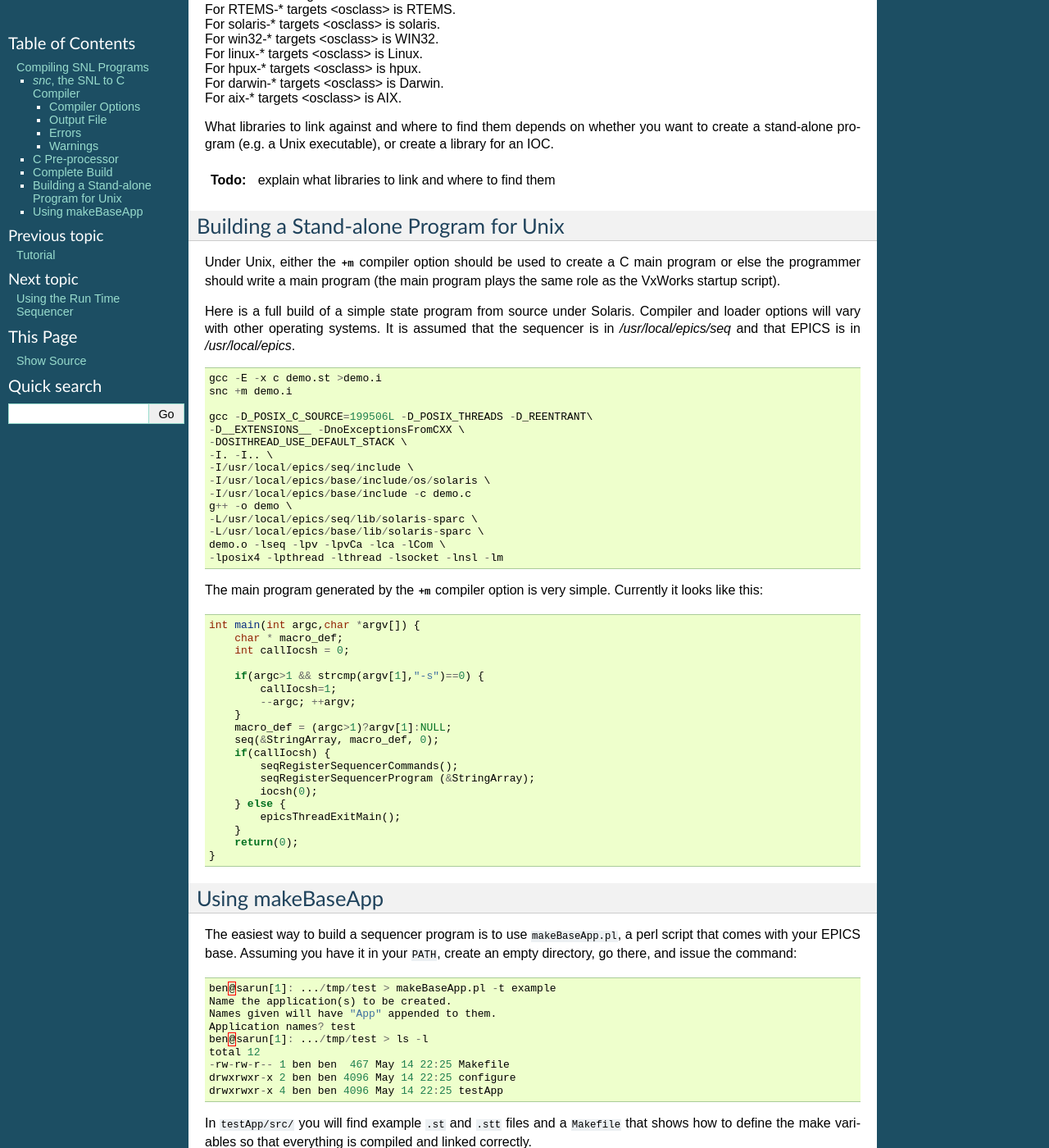
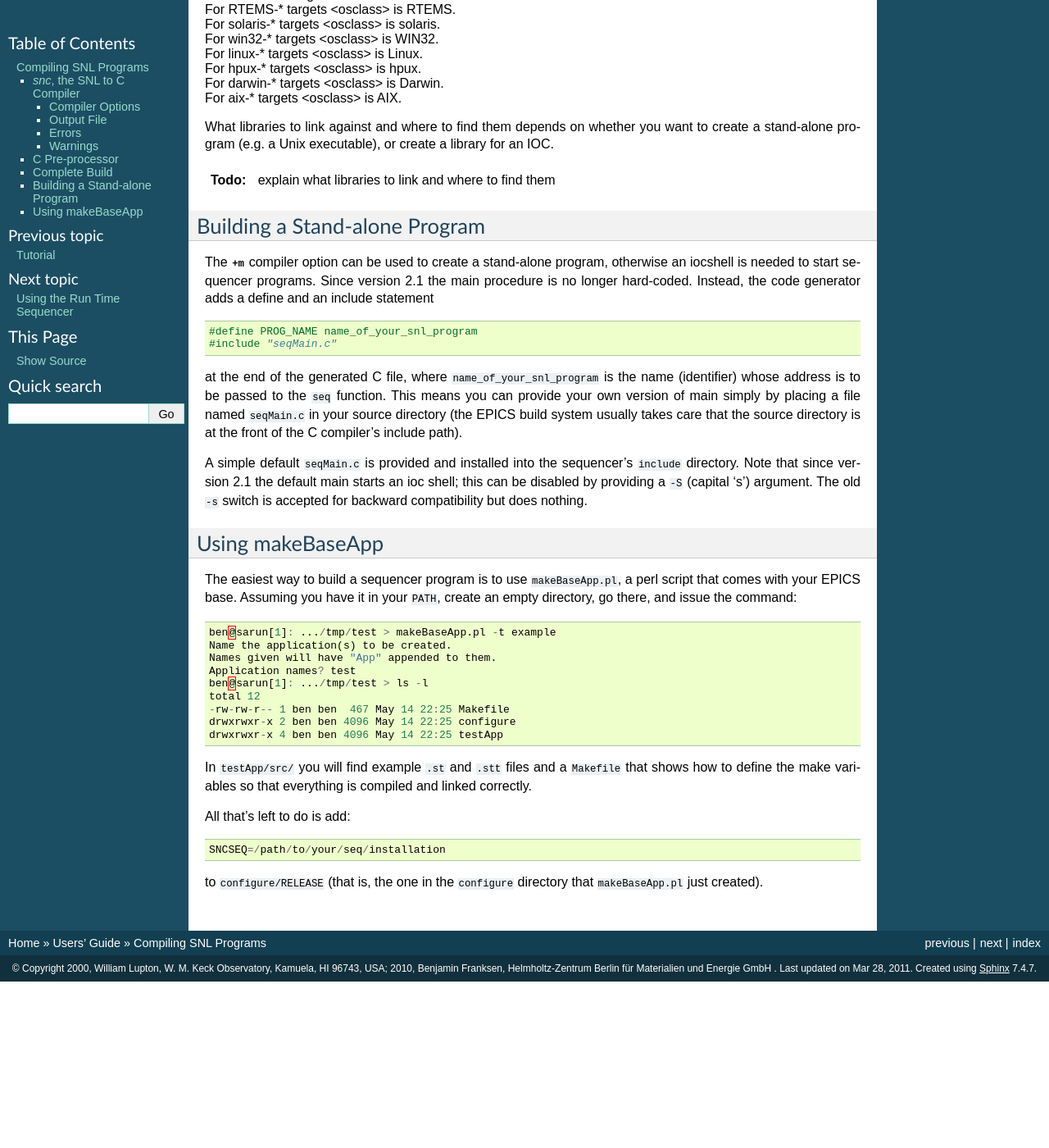
Before and after one commit to jeonghanlee/sequencer-2-2, a Sphinx documentation site: the page built from documentation/Compiling.txt, in a window 1280 px wide and 1400 px high, scrolled down 2552 px. Shown: the whole window at 82% size. Built offline with Sphinx 7.4.7, drawn with Linux system fonts in a browser that asks for light colours; after the commit the page ends 3749 px from its top, so only the background shows below that; some of the changed text lies outside the part shown.

Commit message:
docs: explain new seqMain.c feature

```diff
--- a/documentation/Compiling.txt
+++ b/documentation/Compiling.txt
@@ -36,8 +36,8 @@ Option  Description
   +l    Add line markers to the generated code, so that C compiler
         messages refer to the SNL source file. This is the default.
   -l    Do not produce line markers.
-  +m    Generate a main procedure for a stand-alone program.
-  -m    Do not generate a main procedure. This is the default.
+  +m    Include main procedure (seqMain.c) for a stand-alone program.
+  -m    Do not include seqMain.c. This is the default.
   +s    :ref:`Safe mode`: variables are local to state set
         and must be communicated explicitly. Implies +r.
   -s    Traditional (non-safe) mode. This is the default for
@@ -50,8 +50,8 @@ Option  Description
 ======  ===============================================================
 
 Note that :option:`+a` and :option:`-a` are ignored for calls to
-:c:func:`pvGet` that explicitly specify ``SYNC`` or ``ASYNC`` in the 2nd
-argument.
+:c:func:`pvGet` that explicitly specify ``SYNC`` or ``ASYNC`` in the
+2nd argument.
 
 Options may also be set from within the program (somewhere between the
 program name/parameter and the state set definitions), see
@@ -79,8 +79,8 @@ knows (and cares) about C is the syntax. This means that many errors
 will only be found only during the C compilation phase. The C compiler
 will attributed these to the corresponding location in the SNL source
 file, since by default *snc* generates line markers in the output that
-point back to the original source. This can be turned off with the :option:`-l`
-("ell") compiler switch.
+point back to the original source. This can be turned off with the
+:option:`-l` ("ell") compiler switch.
 
 Warnings
 ^^^^^^^^
@@ -101,11 +101,11 @@ C Pre-processor
 ---------------
 
 Depending on the application, it might be useful to pre-process the SNL
-source with a C pre-processor (*cpp*). Using the C pre-processor
-allows you to include other SNL files, define macros, and perform
-conditional compilation. *snc* supports this by interpreting
-*cpp*-generated line markers, so that error and warning messages
-refer to the line numbers in the un-pre-processed SNL source.
+source with a C pre-processor (*cpp*). Using the C pre-processor allows
+you to include other SNL files, define macros, and perform conditional
+compilation. *snc* supports this by interpreting *cpp*-generated line
+markers, so that error and warning messages refer to the line numbers
+in the un-pre-processed SNL source.
 
 Complete Build
 --------------
@@ -163,60 +163,29 @@ executable), or create a library for an IOC.
 
 .. todo:: explain what libraries to link and where to find them
 
-Building a Stand-alone Program for Unix
----------------------------------------
+.. _Building a Stand-alone Program:
 
-Under Unix, either the :option:`+m` compiler option should be used to
-create a C main program or else the programmer should write a main
-program (the main program plays the same role as the VxWorks
-startup script).
+Building a Stand-alone Program
+------------------------------
 
-Here is a full build of a simple state program from source under
-Solaris. Compiler and loader options will vary with other operating
-systems. It is assumed that the sequencer is in
-*/usr/local/epics/seq* and that EPICS is in */usr/local/epics*. ::
+The :option:`+m` compiler option can be used to create a stand-alone program,
+otherwise an iocshell is needed to start sequencer programs. Since version 2.1
+the main procedure is no longer hard-coded. Instead, the code generator adds a
+define and an include statement ::
 
-  gcc -E -x c demo.st >demo.i
-  snc +m demo.i
+   #define PROG_NAME name_of_your_snl_program
+   #include "seqMain.c"
 
-  gcc -D_POSIX_C_SOURCE=199506L -D_POSIX_THREADS -D_REENTRANT\
-  -D__EXTENSIONS__ -DnoExceptionsFromCXX \
-  -DOSITHREAD_USE_DEFAULT_STACK \
-  -I. -I.. \
-  -I/usr/local/epics/seq/include \
-  -I/usr/local/epics/base/include/os/solaris \
-  -I/usr/local/epics/base/include -c demo.c
-  g++ -o demo \
-  -L/usr/local/epics/seq/lib/solaris-sparc \
-  -L/usr/local/epics/base/lib/solaris-sparc \
-  demo.o -lseq -lpv -lpvCa -lca -lCom \
-  -lposix4 -lpthread -lthread -lsocket -lnsl -lm
+at the end of the generated C file, where ``name_of_your_snl_program`` is the
+name (identifier) whose address is to be passed to the ``seq`` function. This means you can provide your own version of main
+simply by placing a file named ``seqMain.c`` in your source directory (the
+EPICS build system usually takes care that the source directory is at the front
+of the C compiler's include path).
 
-The main program generated by the :option:`+m` compiler option is very
-simple. Currently it looks like this::
-
-    int main(int argc,char *argv[]) {
-        char * macro_def;
-        int callIocsh = 0;
-
-        if(argc>1 && strcmp(argv[1],"-s")==0) {
-            callIocsh=1;
-            --argc; ++argv;
-        }
-        macro_def = (argc>1)?argv[1]:NULL;
-        seq(&StringArray, macro_def, 0);
-        if(callIocsh) {
-            seqRegisterSequencerCommands();
-            seqRegisterSequencerProgram (&StringArray);
-            iocsh(0);
-        } else {
-            epicsThreadExitMain();
-        }
-        return(0);
-    }
-
-
-.. _UsingmakeBaseApp:
+A simple default ``seqMain.c`` is provided and installed into the sequencer's
+``include`` directory. Note that since version 2.1 the default main starts an
+ioc shell; this can be disabled by providing a ``-S`` (capital 's') argument.
+The old ``-s`` switch is accepted for backward compatibility but does nothing.
 
 Using makeBaseApp
 -----------------
@@ -244,5 +213,5 @@ All that's left to do is add::
 
    SNCSEQ=/path/to/your/seq/installation
 
-to ``configure/RELEASE`` (that is, the one in the ``configure`` directory
-that ``makeBaseApp.pl`` just created).
+to ``configure/RELEASE`` (that is, the one in the ``configure``
+directory that ``makeBaseApp.pl`` just created).
--- a/documentation/Introduction.txt
+++ b/documentation/Introduction.txt
@@ -198,6 +198,9 @@ can be grouped just as in C. I did that mostly to get rid of the ugly and
 ad hoc way variable types were handled before. The new code is not *that*
 much more complicated and it is certainly easier to extend with new
 features.
+
+The main procedure (:option:`+m`) is no longer hard-coded, so you can easily
+provide your own version. See :ref:`Building a Stand-alone Program`.
 
 Lofts of minor fixes.
 
```
